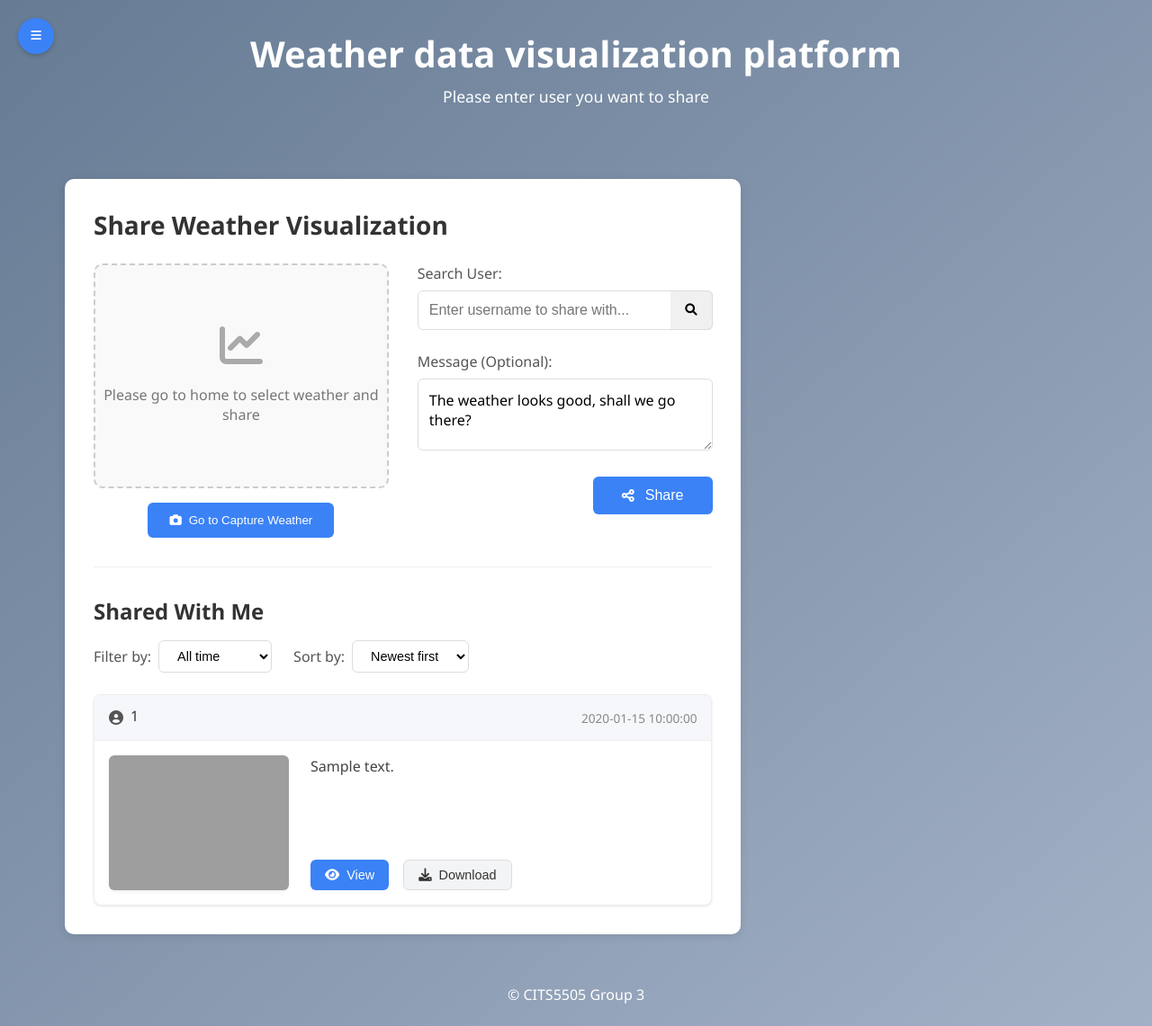
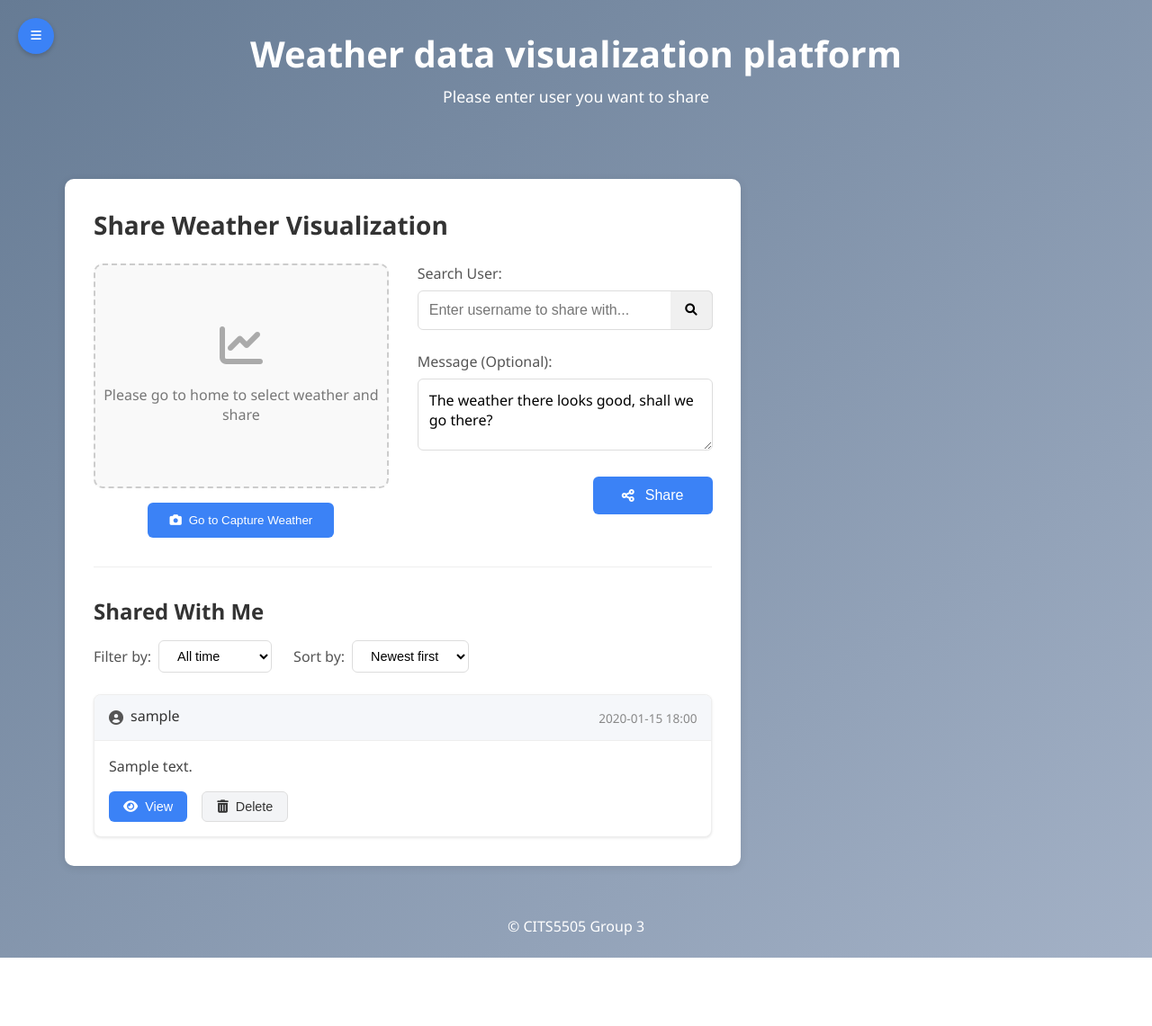
Before and after one commit to bilibilistack/CITS5505MasterGroup3, a Flask app: page /share in a window 1280 px wide. Shown: the whole page at 90% size. After the commit the page ends 1065 px from the top, so only its background shows below. Run offline with Flask 3, Linux system fonts and the light colour scheme; the visitor is signed in with stand-in values (Sample User, id 1); tables that the repository leaves empty hold one stand-in row (values such as "Sample post"); some libraries are stand-ins or nearby versions; grey boxes are pictures that could not be loaded.

Commit message:
Fix share data bug
Fix share username
Fix share timezone
Add Delete btn
Remove Download Btn
Rename share.py to share_routes.py

```diff
--- a/app/__init__.py
+++ b/app/__init__.py
@@ -26,7 +26,7 @@ migrate = Migrate(application, db)
 import app.routes
 from app.auth_routes import auth_bp
 from app.upload_routes import upload_bp
-from app.share import share_bp
+from app.share_routes import share_bp
 from app.api_routes import api_bp
 
 
--- a/app/routes.py
+++ b/app/routes.py
@@ -1,7 +1,7 @@
 from flask import render_template
 from app import application
 from app.auth_routes import login_required
-from app.share import get_shares_for_user
+from app.share_routes import get_shares_for_user
 from flask_wtf.csrf import generate_csrf
 
 
--- a/app/share.py
+++ b/app/share_routes.py
@@ -3,6 +3,7 @@ from app.models import User
 from app.models import Share
 from app.models import db
 import json
+from datetime import timedelta
 
 # Create a Blueprint for the share module to organize routes
 share_bp = Blueprint('share', __name__)
@@ -66,6 +67,23 @@ def get_shares_for_user():
     if not user_id:
         return redirect(url_for('login'))
 
-    shares = Share.query.filter_by(shared_to=user_id).all()
-
+        # Join Share and User to get username
+    sharedata = (
+        db.session.query(Share, User)
+        .join(User, Share.shared_by == User.id)
+        .filter(Share.shared_to == user_id)
+        .order_by(Share.share_time.desc())
+        .all()
+    )
+    shares = []
+    for share, user in sharedata:
+        # Add 8 hours to UTC time for Perth time
+        share_time_perth = (share.share_time + timedelta(hours=8)) if share.share_time else None
+        shares.append({
+            'content': share.content,
+            'weatherdata': share.weatherdata,
+            'shared_by': share.shared_by,
+            'shared_by_username': user.username,
+            'share_time': share_time_perth.strftime('%Y-%m-%d %H:%M') if share_time_perth else '',
+        })
     return shares
--- a/app/static/share/share.css
+++ b/app/static/share/share.css
@@ -573,7 +573,7 @@ body {
     gap: 1rem;
 }
 
-.view-btn, .download-btn {
+.view-btn, .delete-btn {
     padding: 0.5rem 1rem;
     border-radius: 6px;
     cursor: pointer;
@@ -594,13 +594,13 @@ body {
     background-color: #2563eb;
 }
 
-.download-btn {
+.delete-btn {
     background-color: #f3f4f6;
     color: #333;
     border: 1px solid #ddd;
 }
 
-.download-btn:hover {
+.delete-btn:hover {
     background-color: #e5e7eb;
 }
 /* Responsive design */
--- a/app/templates/share.html
+++ b/app/templates/share.html
@@ -49,7 +49,7 @@
                             <!-- Share message input -->
                             <div class="share-message-container">
                                 <label for="share-message">Message (Optional):</label>
-                                <textarea id="share-message" placeholder="Add a message to your share...">The weather looks good, shall we go there?</textarea>
+                                <textarea id="share-message" placeholder="Add a message to your share...">The weather there looks good, shall we go there?</textarea>
                             </div>
 
                             <!-- Share button -->
@@ -92,22 +92,19 @@
                                 <div class="shared-item-header">
                                     <div class="shared-by">
                                         <i class="fas fa-user-circle"></i>
-                                        <span class="user-name">{{ share.shared_by }}</span>
+                                        <span class="user-name">{{ share.shared_by_username }}</span>
                                     </div>
                                     <div class="shared-time">{{ share.share_time }}</div>
                                 </div>
                                 <div class="shared-item-content">
-                                    <div class="shared-thumbnail">
-                                        <img src="/api/placeholder/200/150" alt="Weather visualization">
-                                    </div>
                                     <div class="shared-details">
                                         <p class="shared-message">{{ share.content }}</p>
                                         <div class="shared-actions">
                                             <button class="view-btn">
                                                 <i class="fas fa-eye"></i> View
                                             </button>
-                                            <button class="download-btn">
-                                                <i class="fas fa-download"></i> Download
+                                            <button class="delete-btn">
+                                                <i class="fas fa-trash-alt"></i> Delete
                                             </button>
                                         </div>
                                     </div>
--- a/migrations/versions/5ef8211c7625_add_weatherdata_to_share.py
+++ b/migrations/versions/5ef8211c7625_add_weatherdata_to_share.py
@@ -19,7 +19,7 @@ depends_on = None
 def upgrade():
     # ### commands auto generated by Alembic - please adjust! ###
     with op.batch_alter_table('share', schema=None) as batch_op:
-        batch_op.add_column(sa.Column('WeatherData', sa.String(length=500), nullable=False))
+        batch_op.add_column(sa.Column('weatherData', sa.String(length=500), nullable=False))
 
     # ### end Alembic commands ###
 
@@ -27,6 +27,6 @@ def upgrade():
 def downgrade():
     # ### commands auto generated by Alembic - please adjust! ###
     with op.batch_alter_table('share', schema=None) as batch_op:
-        batch_op.drop_column('WeatherData')
+        batch_op.drop_column('weatherData')
 
     # ### end Alembic commands ###
```
